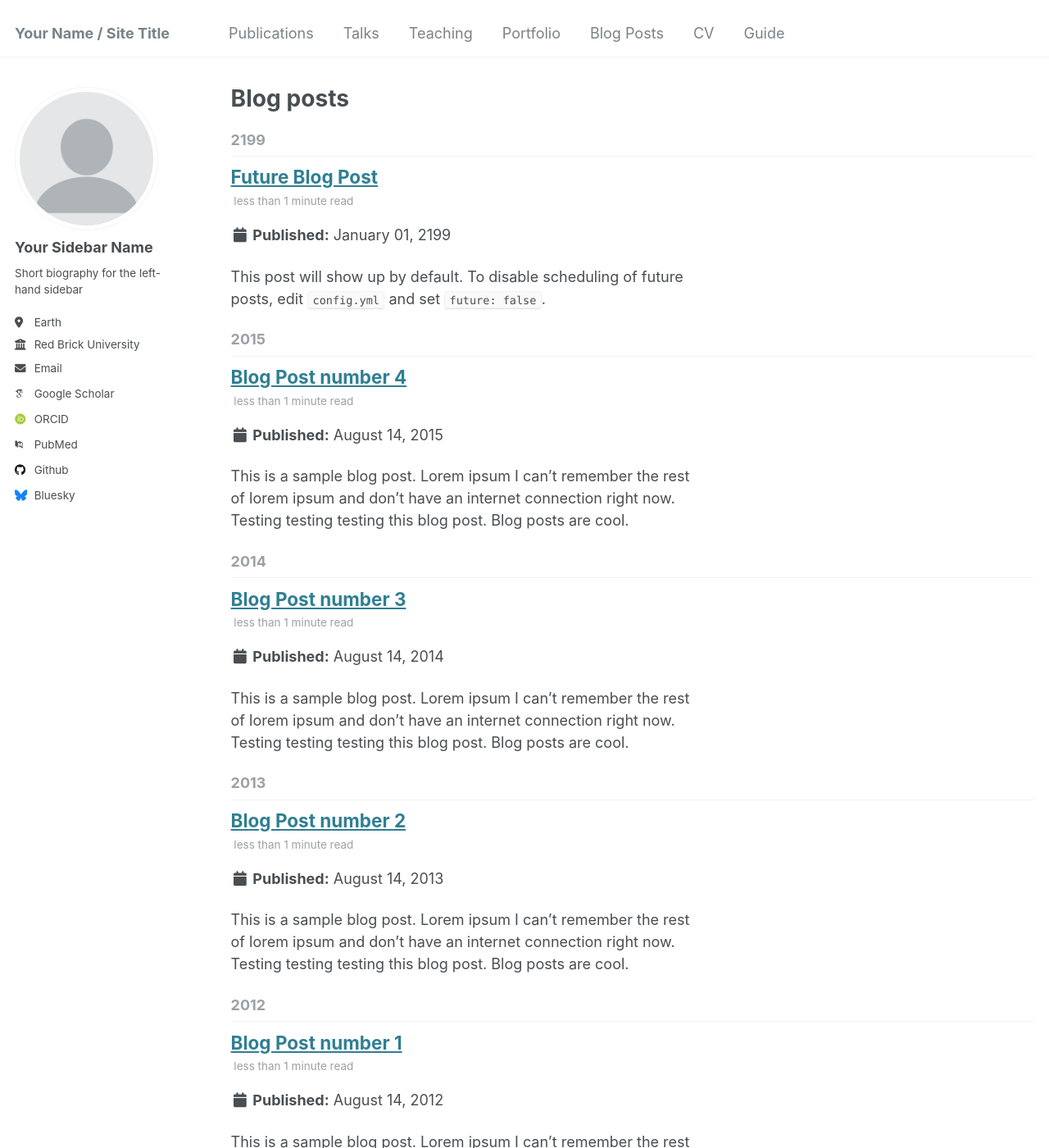
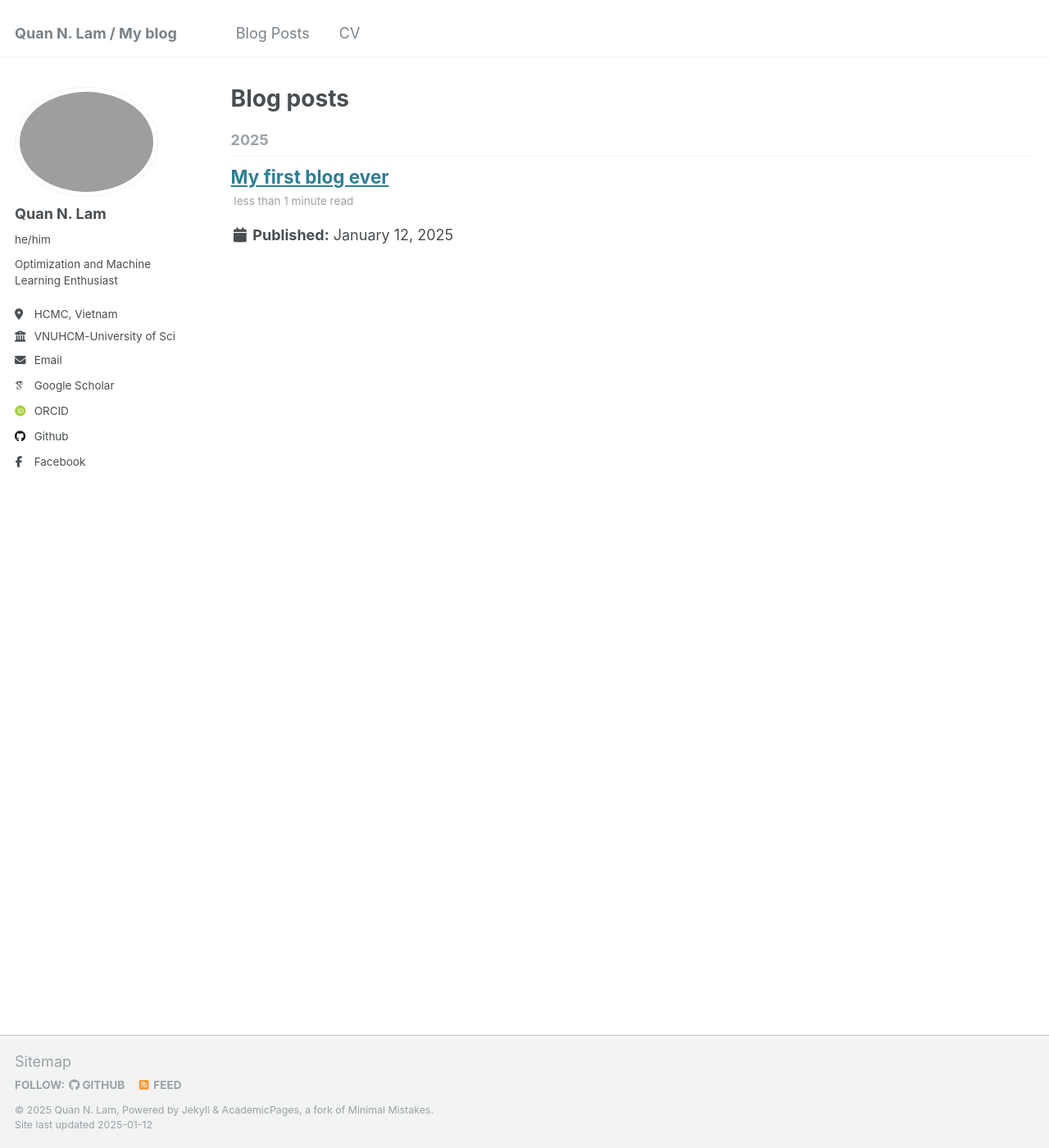
Before and after one commit to andrewlxm/andrewlxm.github.io, a Jekyll site: the page built from _pages/year-archive.html, in a window 1280 px wide and 1400 px high. Shown: the whole window at 82% size. Built offline with Jekyll 4.4.1, drawn with Linux system fonts in a browser that asks for light colours; some web fonts are replaced; some of the changed text lies outside the part shown.

Commit message:
First commit and configuration

```diff
--- a/_config.yml
+++ b/_config.yml
@@ -8,27 +8,27 @@
 
 # Basic Site Settings
 locale                   : "en-US"
-title                    : "Your Name / Site Title"
+title                    : "Quan N. Lam / My blog"
 title_separator          : "-"
-name                     : &name "Your Name"
+name                     : &name "Quan N. Lam"
 description              : &description "personal description"
-url                      : https://academicpages.github.io # the base hostname & protocol for your site e.g. "https://[your GitHub username].github.io"
+url                      : https://andrewlxm.github.io # the base hostname & protocol for your site e.g. "https://[your GitHub username].github.io"
 baseurl                  : "" # the subpath of your site, e.g. "/blog"
-repository               : "academicpages/academicpages.github.io"
+repository               : "andrewlxm/andrewlxm.github.io"
 
 # Site Author - The following control what appear as part of the author content on the side bar.
 #               If a field is blank the icon and link will not appear, otherwise it will be shown.
 #               Additional customization can be done by editing /_includes/author-profile.html
 author:
   # Biographic information
-  avatar           : "profile.png"
-  name             : "Your Sidebar Name"
-  pronouns         : # example: "she/her"
-  bio              : "Short biography for the left-hand sidebar"
-  location         : "Earth"
-  employer         : "Red Brick University"
+  avatar           : "avatar.jpg" # the name of the image file in /images/ that you wish to use
+  name             : "Quan N. Lam"
+  pronouns         : "he/him"
+  bio              : "Optimization and Machine Learning Enthusiast"
+  location         : "HCMC, Vietnam"
+  employer         : "VNUHCM-University of Science"
   uri              : # URL
-  email            : "none@example.org"
+  email            : "lnquan.math@gmail.com"
 
   # Academic websites
   arxiv            : # URL - Update with the correct link to your profile
@@ -36,7 +36,7 @@ author:
   impactstory      : # URL
   orcid            : "http://orcid.org/yourorcidurl"
   semantic         : # URL
-  pubmed           : "https://www.ncbi.nlm.nih.gov/pubmed/?term=john+snow"
+  # pubmed           : "https://www.ncbi.nlm.nih.gov/pubmed/?term=john+snow"
   researchgate     : # URL
   scopus           : # URL
 
@@ -44,13 +44,13 @@ author:
   bitbucket        : # Username - Update with your username on the site
   codepen          : # Username
   dribbble         : # Username
-  github           : "academicpages"
+  github           : "andrewlxm" # Username
   kaggle           : # Username
   stackoverflow    : # User number or user number and name (i.e., use "1" or "1/jeff-atwood")
 
   # Social media
-  bluesky          : "bsky.app" # Replace this with you Bluesky username
-  facebook         : # Username
+  # bluesky          : "bsky.app" # Replace this with you Bluesky username
+  facebook         : "andrewlxm"
   flickr           : # Username
   foursquare       : # Username
   goodreads        : # Username
--- a/_pages/cv.md
+++ b/_pages/cv.md
@@ -11,37 +11,29 @@ redirect_from:
 
 Education
 ======
-* Ph.D in Version Control Theory, GitHub University, 2018 (expected)
-* M.S. in Jekyll, GitHub University, 2014
-* B.S. in GitHub, GitHub University, 2012
+<!-- * Ph.D in Version Control Theory, GitHub University, 2018 (expected)
+* M.S. in Jekyll, GitHub University, 2014 -->
+* B.Sc. in Mathematics, University of Science, VNUHCM, 2021-2025 (expected)
 
 Work experience
 ======
-* Spring 2024: Academic Pages Collaborator
-  * Github University
-  * Duties includes: Updates and improvements to template
-  * Supervisor: The Users
+* Fall 2024: Research Students
+  * Faculty of Mathematics and Computer Science, HCMUS
+  * Research topics: Mirror Descent and some applications
+  * Supervisor: Dr. Dang-Khoa Nguyen
 
-* Fall 2015: Research Assistant
-  * Github University
-  * Duties included: Merging pull requests
-  * Supervisor: Professor Hub
+* Fall 2023 - Fall 2024: Research Assistant
+  * Vietnam Polymath REU
+  * Research topics: Reconfiguration Problems in Graphs
+  * Supervisor: Dr. Duc A. Hoang
 
-* Summer 2015: Research Assistant
-  * Github University
-  * Duties included: Tagging issues
-  * Supervisor: Professor Git
+* Summer 2023: Research Assistant
+  * Institute of Mathematics, Vietnam Academy of Science and Technology
+  * Research topics: Mathematical Foundations of Neural ODEs
+  * Supervisor: Professor. Thai-Son Doan
 
-Skills
-======
-* Skill 1
-* Skill 2
-  * Sub-skill 2.1
-  * Sub-skill 2.2
-  * Sub-skill 2.3
-* Skill 3
 
-Publications
+<!-- Publications
 ======
   <ul>{% for post in site.publications reversed %}
     {% include archive-single-cv.html %}
@@ -61,4 +53,4 @@ Teaching
 
 Service and leadership
 ======
-* Currently signed in to 43 different slack teams
+* Currently signed in to 43 different slack teams -->
--- a/_posts/2012-08-14-blog-post-1.md
+++ /dev/null
@@ -1,20 +0,0 @@
----
-title: 'Blog Post number 1'
-date: 2012-08-14
-permalink: /posts/2012/08/blog-post-1/
-tags:
-  - cool posts
-  - category1
-  - category2
----
-
-This is a sample blog post. Lorem ipsum I can't remember the rest of lorem ipsum and don't have an internet connection right now. Testing testing testing this blog post. Blog posts are cool.
-
-Headings are cool
-======
-
-You can have many headings
-======
-
-Aren't headings cool?
-------
--- a/_posts/2013-08-14-blog-post-2.md
+++ /dev/null
@@ -1,20 +0,0 @@
----
-title: 'Blog Post number 2'
-date: 2013-08-14
-permalink: /posts/2013/08/blog-post-2/
-tags:
-  - cool posts
-  - category1
-  - category2
----
-
-This is a sample blog post. Lorem ipsum I can't remember the rest of lorem ipsum and don't have an internet connection right now. Testing testing testing this blog post. Blog posts are cool.
-
-Headings are cool
-======
-
-You can have many headings
-======
-
-Aren't headings cool?
-------
--- a/_posts/2014-08-14-blog-post-3.md
+++ /dev/null
@@ -1,20 +0,0 @@
----
-title: 'Blog Post number 3'
-date: 2014-08-14
-permalink: /posts/2014/08/blog-post-3/
-tags:
-  - cool posts
-  - category1
-  - category2
----
-
-This is a sample blog post. Lorem ipsum I can't remember the rest of lorem ipsum and don't have an internet connection right now. Testing testing testing this blog post. Blog posts are cool.
-
-Headings are cool
-======
-
-You can have many headings
-======
-
-Aren't headings cool?
-------
--- /dev/null
+++ b/_posts/2025-01-21-my-first-blog.md
@@ -0,0 +1,9 @@
+---
+title: 'My first blog ever'
+date: 2025-01-12
+permalink: /posts/2025/01/blog-post-1/
+tags:
+  - theory
+  - ml
+  - mathematics
+---
--- a/_posts/2199-01-01-future-post.md
+++ /dev/null
@@ -1,11 +0,0 @@
----
-title: 'Future Blog Post'
-date: 2199-01-01
-permalink: /posts/2012/08/blog-post-4/
-tags:
-  - cool posts
-  - category1
-  - category2
----
-
-This post will show up by default. To disable scheduling of future posts, edit `config.yml` and set `future: false`.
```
Also changed, not shown: README.md (+2 -118 lines), _data/navigation.yml (+10 -10 lines), _pages/about.md (+4 -4 lines), _posts/2015-08-14-blog-post-4.md (deleted, +0 -20 lines), images/profile.png (deleted), 3 other files.
